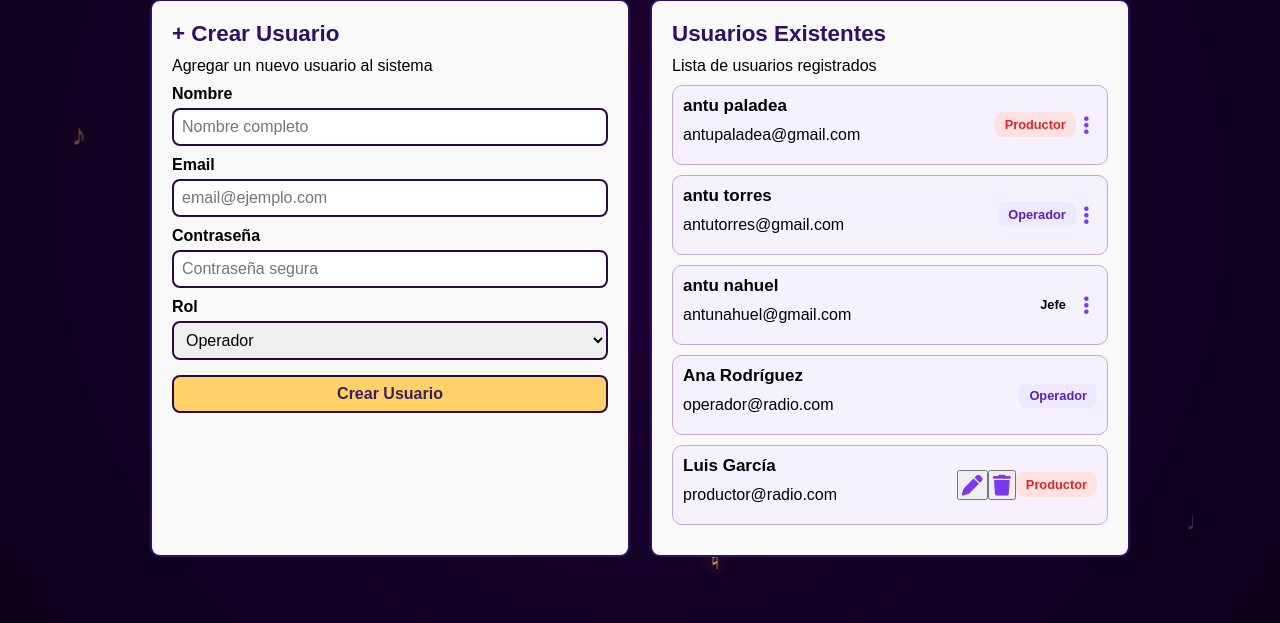
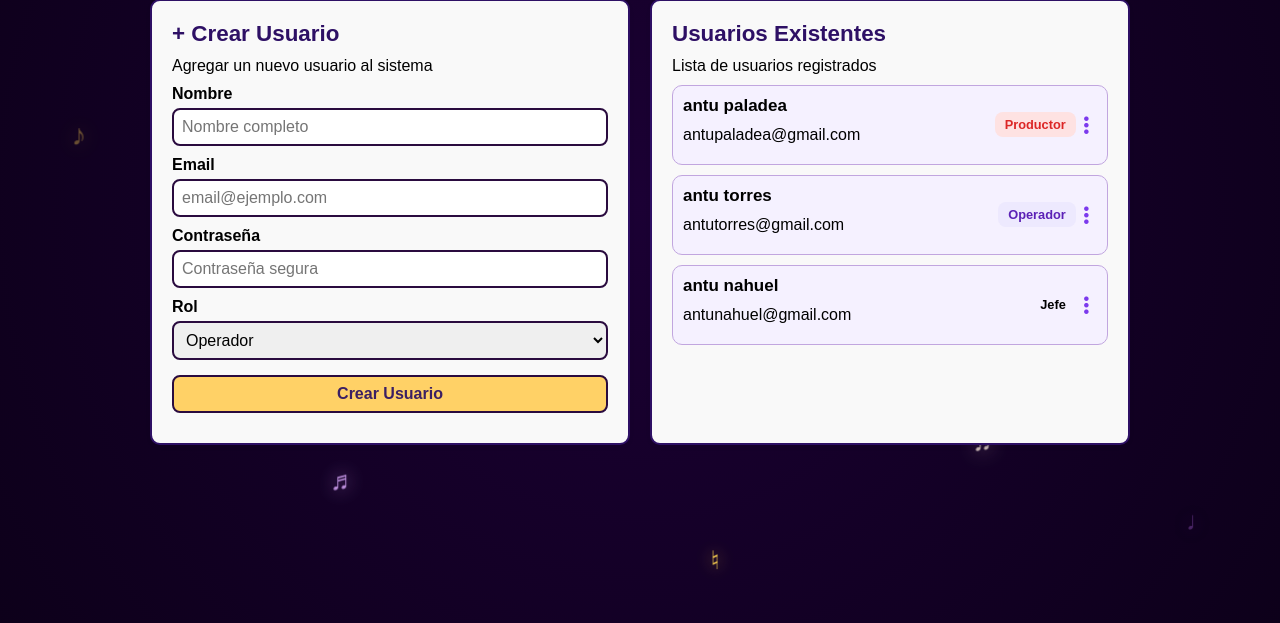
Before and after one commit to kareen67/Botonera, a PHP site: page /view/pages/jefe/Panel-admin.php in a window 1280 px wide. Shown: the part 217-840 px from the top of the page. Run offline with PHP 8.4, Linux system fonts and the light colour scheme; a user stored in the database is signed in; data comes from the database, SQL or seed files in the repository.

Commit message:
cosas comentadas

```diff
--- a/Botonera/view/pages/jefe/Panel-admin.php
+++ b/Botonera/view/pages/jefe/Panel-admin.php
@@ -113,14 +113,14 @@ if (!isset($_SESSION["usuario"]) || $_SESSION["rol"] !== "jefe") {
                     echo "<p>No hay usuarios registrados.</p>";
                 endif;
                 ?>
-                <div class="usuario">
+                <!-- <div class="usuario">
                     <div>
                         <h3>Ana Rodríguez</h3>
                         <p>operador@radio.com</p>
                     </div>
                     <div class="acciones">
-                        <!-- <button><i class="fa-solid fa-pen"></i></button>
-                        <button><i class="fa-solid fa-trash"></i></button> -->
+                        <button><i class="fa-solid fa-pen"></i></button>
+                        <button><i class="fa-solid fa-trash"></i></button>
                         <span class="rol operador">Operador</span>
                     </div>
                 </div>
@@ -135,7 +135,7 @@ if (!isset($_SESSION["usuario"]) || $_SESSION["rol"] !== "jefe") {
                         <button><i class="fa-solid fa-trash"></i></button>
                         <span class="rol productor">Productor</span>
                     </div>
-                </div>
+                </div> -->
             </div>
         </section>
 
@@ -195,7 +195,7 @@ if (!isset($_SESSION["usuario"]) || $_SESSION["rol"] !== "jefe") {
                     endif;
                     ?>
 
-                <div class="usuario">
+                <!-- <div class="usuario">
                     <div>
                         <h3>Mañanas en Vivo</h3>
                         <p>Programa diario de noticias y entretenimiento</p>
@@ -222,7 +222,7 @@ if (!isset($_SESSION["usuario"]) || $_SESSION["rol"] !== "jefe") {
                             <button><i class="fa-solid fa-trash"></i></button>
                         </div>
                     </div>
-                </div>
+                </div> -->
             </div>
         </section>
 
```
